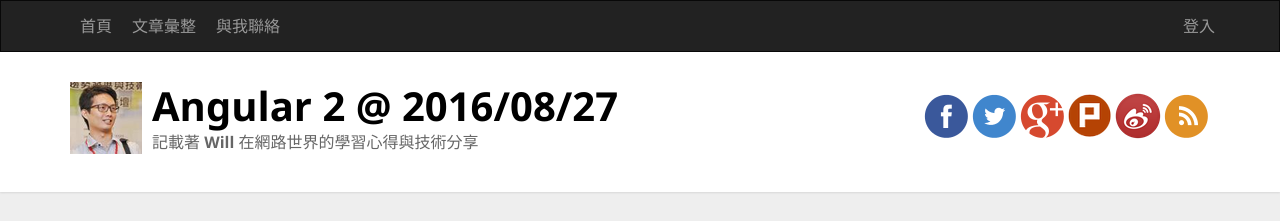
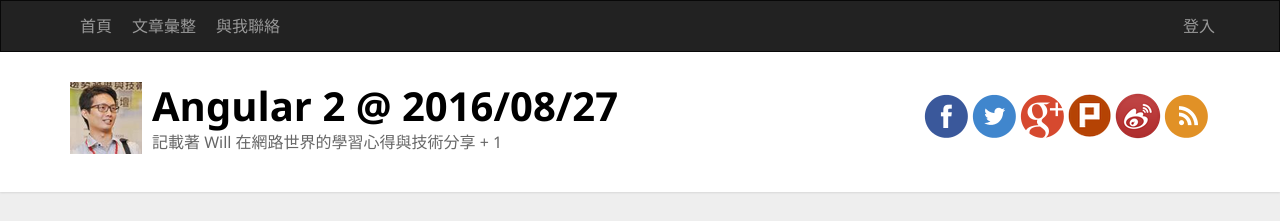
Before and after one commit to Haoops/demo0827, an Angular app: page / in a window 1280 px wide. Shown: the top 221 px of the page. Built offline with nearby package versions, Linux system fonts and the light colour scheme.

Commit message:
在 subtitle 右邊顯示 +1 並在點擊 subtitle 的時候會 +1，按下 Shift-Click 的時候會 -1

```diff
--- a/src/app/header/header.component.html
+++ b/src/app/header/header.component.html
@@ -29,7 +29,7 @@
 
           <hgroup class="pull-left">
             <h1><a href="http://blog.miniasp.com/">{{title}}</a></h1>
-            <h3 [innerHtml]="subTitle"></h3>
+            <h3 (click)="plusOrMinusOne($event);">{{subTitle}} + {{num}}</h3>
           </hgroup>
 
           <div id="social-icons" class="pull-right social-icon">
--- a/src/app/header/header.component.ts
+++ b/src/app/header/header.component.ts
@@ -9,7 +9,9 @@
 
   title = 'Angular 2 @ 2016/08/27';
   imgTitle = 'This is Will 保哥';
-  subTitle = '記載著<strong> Will </strong>在網路世界的學習心得與技術分享';
+  subTitle = '記載著 Will 在網路世界的學習心得與技術分享';
+num =1;
+
 
   constructor() { }
 
@@ -21,4 +23,15 @@
     this.title = value;
 
   }
+
+  plusOrMinusOne($event: MouseEvent){
+    //﹝判斷﹞shiftKey 是否被按下
+    if ($event.shiftKey) {
+      // num - 1
+      this.num -= 1;
+    }else {
+      // num + 1
+      this.num += 1;
+    }
+  }
 }
```
